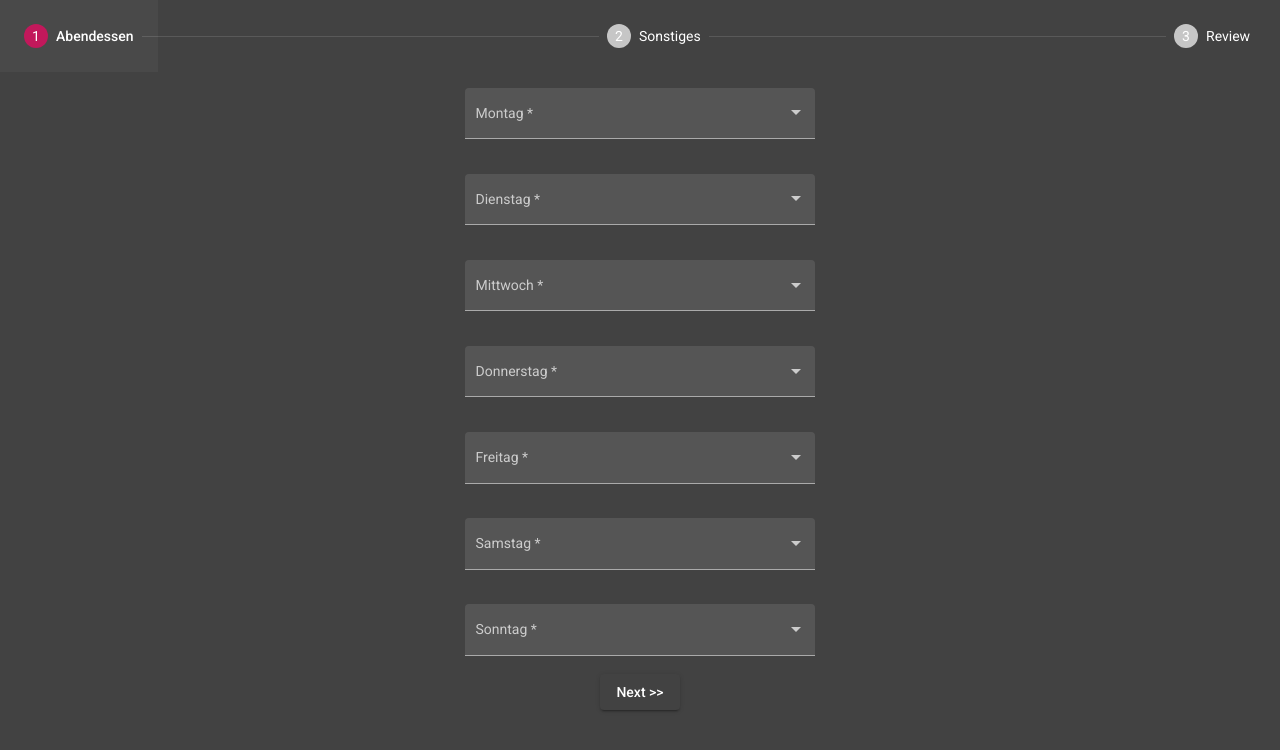
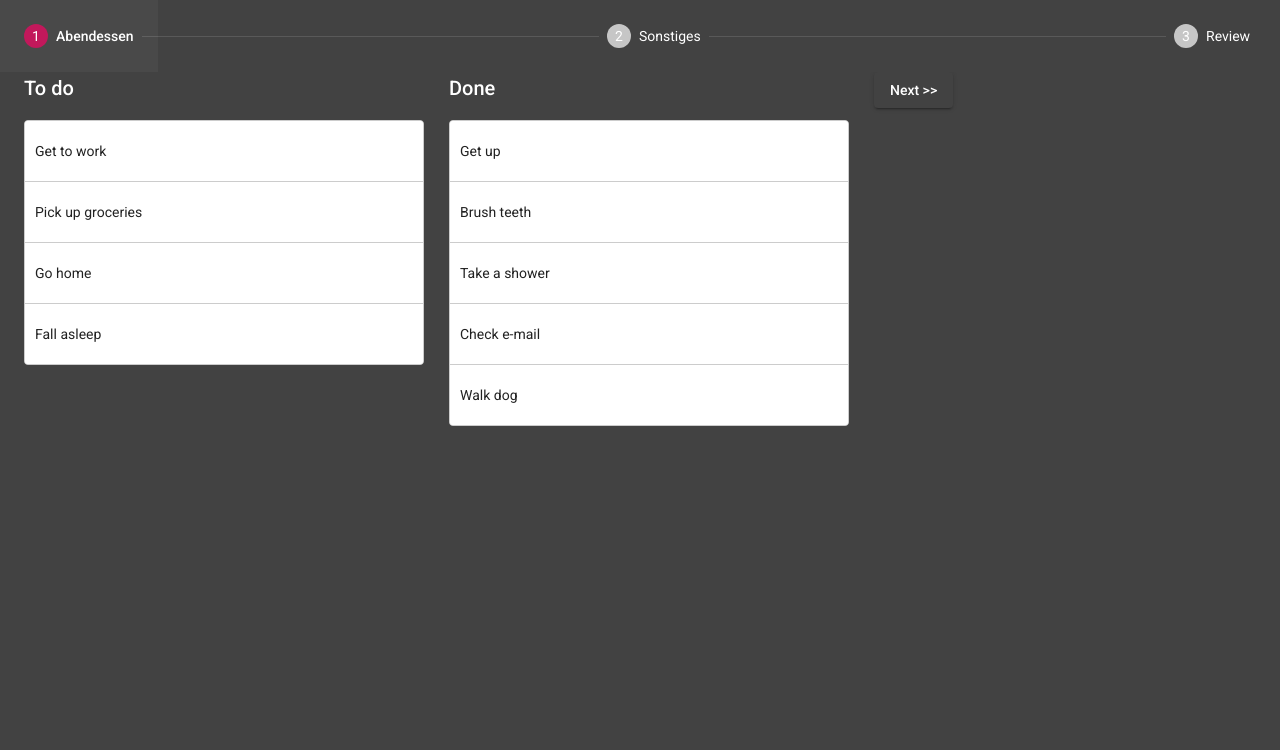
Before and after one commit to rngShard/weekly-shopping, an Angular app: page / in a window 1280 px wide. Shown: the top 750 px of the page. Built offline with nearby package versions, Linux system fonts and the light colour scheme.

Commit message:
purging form, drag&drop instead

```diff
--- a/src/app/app.module.ts
+++ b/src/app/app.module.ts
@@ -15,6 +15,7 @@
 import { MatListModule } from '@angular/material/list';
 import { MatIconModule } from '@angular/material/icon';
 import { MatCheckboxModule } from '@angular/material/checkbox';
+import { DragDropModule } from '@angular/cdk/drag-drop';
 
 @NgModule({
   declarations: [
@@ -40,7 +41,8 @@
     MatSelectModule,
     MatListModule,
     MatIconModule,
-    MatCheckboxModule
+    MatCheckboxModule,
+    DragDropModule
   ],
   providers: [],
   bootstrap: [AppComponent]
--- a/src/app/progression/progression.component.html
+++ b/src/app/progression/progression.component.html
@@ -1,29 +1,41 @@
 <mat-horizontal-stepper #stepper (keydown.enter)="$event.preventDefault()">
-  <mat-step [stepControl]="dinnersFormGroup" errorMessage="Woche vervollständigen!">
+  <mat-step>
     <ng-template matStepLabel> Abendessen </ng-template>
     <section>
       <!-- <mat-checkbox [(ngModel)]="" (click)="toggleCategory(0)" [checked]="true"> Süß </mat-checkbox>
       <mat-checkbox (click)="toggleCategory(1)" [checked]="true"> Fleisch </mat-checkbox>
       <mat-checkbox (click)="toggleCategory(2)" [checked]="true"> Fisch </mat-checkbox> -->
     </section>
-    <form class="dinners-form" [formGroup]="dinnersFormGroup">
-      <mat-form-field *ngFor="let day of WEEKDAYS" appearance="fill">
-        <mat-label> {{day}} </mat-label>
-        <mat-select [formControlName]="day">
-          <mat-option *ngFor="let dinner of dinners" [value]="dinner.id" required>
-            {{dinner.name}}
-          </mat-option>
-        </mat-select>
-      </mat-form-field>
-      <div>
-        <button mat-raised-button matStepperNext> Next &gt;&gt; </button>
-        <!-- <button mat-button (click)="info()">info</button> -->
+    <div class="example-container">
+      <h2>To do</h2>
+      <div
+        cdkDropList
+        #todoList="cdkDropList"
+        [cdkDropListData]="todo"
+        [cdkDropListConnectedTo]="[doneList]"
+        class="example-list"
+        (cdkDropListDropped)="drop($event)">
+        <div class="example-box" *ngFor="let item of todo" cdkDrag>{{item}}</div>
       </div>
-    </form>
+    </div>
+    <div class="example-container">
+      <h2>Done</h2>
+      <div
+        cdkDropList
+        #doneList="cdkDropList"
+        [cdkDropListData]="done"
+        [cdkDropListConnectedTo]="[todoList]"
+        class="example-list"
+        (cdkDropListDropped)="drop($event)">
+        <div class="example-box" *ngFor="let item of done" cdkDrag>{{item}}</div>
+      </div>
+    </div>
+    <button mat-raised-button matStepperNext> Next &gt;&gt; </button>
+    <!-- <button mat-button (click)="info()">info</button> -->
   </mat-step>
-  <mat-step [stepControl]="miscFormGroup">
+  <mat-step>
     <ng-template matStepLabel> Sonstiges </ng-template>
-    <form [formGroup]="miscFormGroup">
+    <form>
       <mat-form-field appearance="fill">
         <mat-label> Weiteres hinzufügen </mat-label>
         <input matInput placeholder="Apfel x3, Bananen x5, Brot, Klopapier, ..." autocomplete="off" (keyup.enter)="addToMisc($event)">
@@ -42,9 +54,9 @@
   </mat-step>
   <mat-step>
     <ng-template matStepLabel> Review </ng-template>
-    <p>
+    <!-- <p>
       {{ this.dinnersFormGroup.value | json }}
-    </p>
+    </p> -->
     <p>
       {{ this.miscFoods | json }}
     </p>
--- a/src/app/progression/progression.component.scss
+++ b/src/app/progression/progression.component.scss
@@ -23,3 +23,58 @@
     }
   }
 }
+
+.example-container {
+  width: 400px;
+  max-width: 100%;
+  margin: 0 25px 25px 0;
+  display: inline-block;
+  vertical-align: top;
+}
+
+.example-list {
+  border: solid 1px #ccc;
+  min-height: 60px;
+  background: white;
+  border-radius: 4px;
+  overflow: hidden;
+  display: block;
+}
+
+.example-box {
+  padding: 20px 10px;
+  border-bottom: solid 1px #ccc;
+  color: rgba(0, 0, 0, 0.87);
+  display: flex;
+  flex-direction: row;
+  align-items: center;
+  justify-content: space-between;
+  box-sizing: border-box;
+  cursor: move;
+  background: white;
+  font-size: 14px;
+}
+
+.cdk-drag-preview {
+  box-sizing: border-box;
+  border-radius: 4px;
+  box-shadow: 0 5px 5px -3px rgba(0, 0, 0, 0.2),
+              0 8px 10px 1px rgba(0, 0, 0, 0.14),
+              0 3px 14px 2px rgba(0, 0, 0, 0.12);
+}
+
+.cdk-drag-placeholder {
+  opacity: 0;
+}
+
+.cdk-drag-animating {
+  transition: transform 250ms cubic-bezier(0, 0, 0.2, 1);
+}
+
+.example-box:last-child {
+  border: none;
+}
+
+.example-list.cdk-drop-list-dragging .example-box:not(.cdk-drag-placeholder) {
+  transition: transform 250ms cubic-bezier(0, 0, 0.2, 1);
+}
--- a/src/app/progression/progression.component.ts
+++ b/src/app/progression/progression.component.ts
@@ -1,51 +1,68 @@
 import { Component, OnInit } from '@angular/core';
-import { FormControl, FormGroupDirective, FormBuilder, FormGroup, NgForm, Validators } from '@angular/forms';
-import { ErrorStateMatcher } from '@angular/material/core';
-import { STEPPER_GLOBAL_OPTIONS } from '@angular/cdk/stepper';
+import { CdkDragDrop, moveItemInArray, transferArrayItem } from '@angular/cdk/drag-drop';
 
 import { DinnerService } from './dinner/dinner.service';
 import { Category, Dinner } from './dinner/dinner';
 
 enum Weekdays {
+  monday = "Montag",
+  tuesday = "Dienstag",
+  wednesday = "Mittwoch",
+  thrusday = "Donnerstag",
+  friday = "Freitag",
+  saturday = "Samstag",
+  sunday = "Sonntag"
+}
+function enumKeys<O extends object, K extends keyof O = keyof O>(obj: O): K[] {
+  return Object.keys(obj).filter(k => Number.isNaN(+k)) as K[];
 }
 
 @Component({
   selector: 'app-progression',
   templateUrl: './progression.component.html',
-  styleUrls: ['./progression.component.scss'],
-  providers: [{
-    provide: STEPPER_GLOBAL_OPTIONS, useValue: {showError: true}
-  }]
+  styleUrls: ['./progression.component.scss']
 })
 export class ProgressionComponent implements OnInit {
-  WEEKDAYS = ["Montag", "Dienstag", "Mittwoch", "Donnerstag", "Freitag", "Samstag", "Sonntag"];
+  WEEKDAYS = [];
   dinners: Dinner[];
-
-  dinnersFormGroup: FormGroup;
-  miscFormGroup: FormGroup;
   miscFoods: string[];
 
+  todo = [
+    'Get to work',
+    'Pick up groceries',
+    'Go home',
+    'Fall asleep'
+  ];
+
+  done = [
+    'Get up',
+    'Brush teeth',
+    'Take a shower',
+    'Check e-mail',
+    'Walk dog'
+  ];
+
   constructor(
-    private dinnerService: DinnerService,
-    private _formBuilder: FormBuilder
+    private dinnerService: DinnerService
   ) {
+    // for (const val of enumKeys(Weekdays)) { console.log(Weekdays[val]) }
     this.dinners = [];
     this.miscFoods = [];
-
-    this.dinnersFormGroup = this._formBuilder.group({
-      Montag: [null, Validators.required],    // [default value], [validation]
-      Dienstag: [null, Validators.required],
-      Mittwoch: [null, Validators.required],
-      Donnerstag: [null, Validators.required],
-      Freitag: [null, Validators.required],
-      Samstag: [null, Validators.required],
-      Sonntag: [null, Validators.required]
-    });
-    this.miscFormGroup = this._formBuilder.group({});
   }
 
   ngOnInit(): void {
     this.dinners = this.dinnerService.getDinners();
+  }
+
+  drop(event: CdkDragDrop<string[]>) {
+    if (event.previousContainer === event.container) {
+      moveItemInArray(event.container.data, event.previousIndex, event.currentIndex);
+    } else {
+      transferArrayItem(event.previousContainer.data,
+                        event.container.data,
+                        event.previousIndex,
+                        event.currentIndex);
+    }
   }
 
   // toggleCategory(category: Category) {
@@ -59,4 +76,5 @@
   deleteFromMisc(miscFood: string) {
     this.miscFoods = this.miscFoods.filter(x => x !== miscFood)
   }
+
 }
```
Lines whose indentation alone changed are shown as unchanged.
